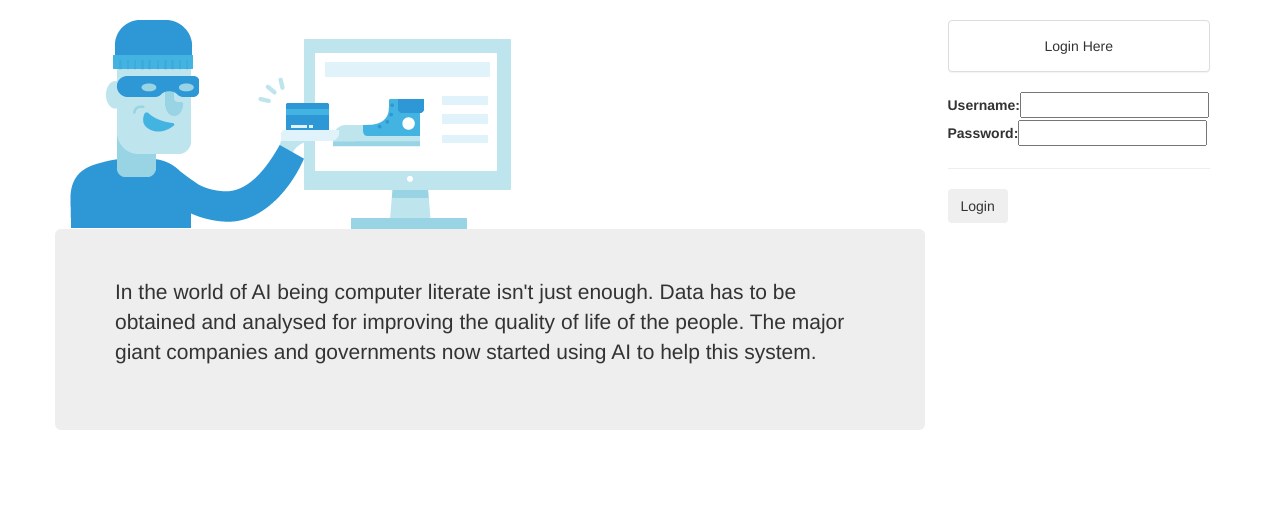
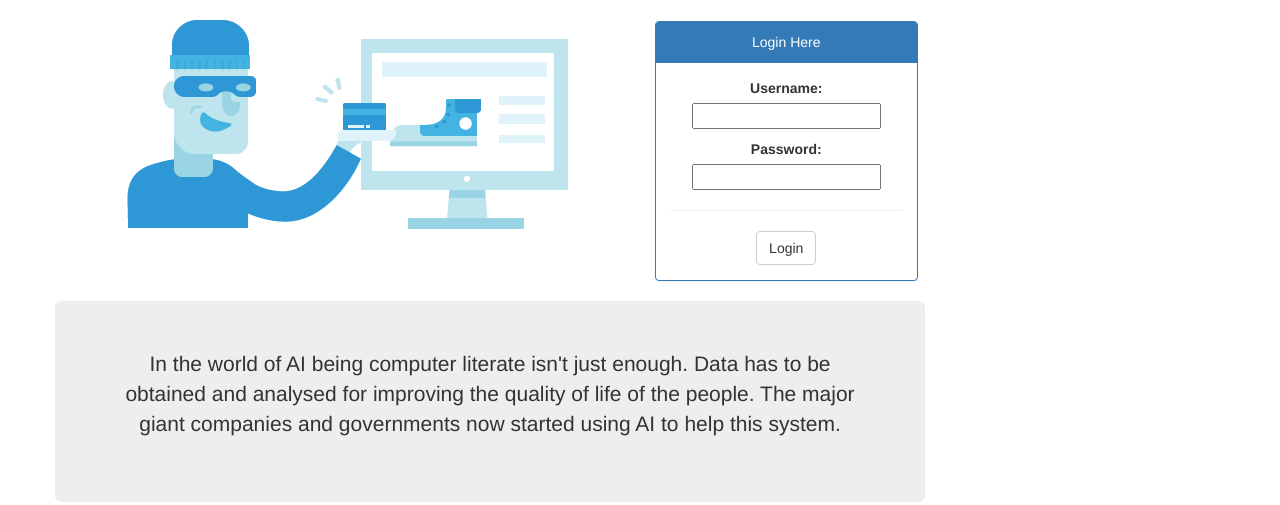
Before and after one commit to Marwari/FDS, a Django app: page /login/ in a window 1280 px wide. Shown: the part 52-557 px from the top of the page. Run offline with Django 3.2, Linux system fonts and the light colour scheme; parts of the project's set-up code (start-up, migrations or seed data) failed here and were passed over; some libraries are stand-ins or nearby versions.

Commit message:
modified : login page

```diff
--- a/dashboard/templates/login.html
+++ b/dashboard/templates/login.html
@@ -14,26 +14,27 @@
     {% endif %}
 
         <!--Login Form starts here-->
-            <div class="container form-top-margin-100">
+            <div class="container form-top-margin-100 text-center">
     <div class="row">
-        <div class="col-sm-3">
+        <div class="col-sm-6">
             <img src="../static/images/creditfraud.png">
         </div>
         <div class="col-xs-12 col-sm-6">
         </div>
                 <div class="col-sm-3">
-                   <div class = "panel panel-default">
-                    <div class = "panel-body text-center">
-                        Login Here
-                     </div>
+                    <div class = "panel panel-primary">
+                        <div class = "panel-heading">
+                             Login Here
+                        </div>
+                            <div class="panel-body">
+                                <form method="post" action="" enctype="multipart/form-data">
+                                    {% csrf_token %}
+                                    {{ form.as_p }}
+                                    <hr>
+                                    <button type="submit" class="btn btn-default">Login</button>
+                                </form>
+                            </div>
                     </div>
-             <form method="post" action="" enctype="multipart/form-data">
-                {% csrf_token %}
-                {{ form }}<hr>
-                <button type="submit" class="btn">Login</button>
-            </form>
-            <div>
-        </div>
         </div>
     <div class="row">
         <div class="col-xs-12 col-sm-9">
```
